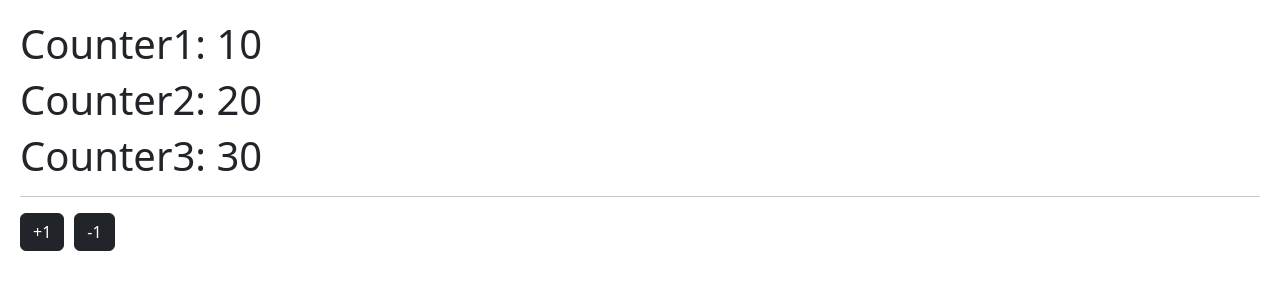
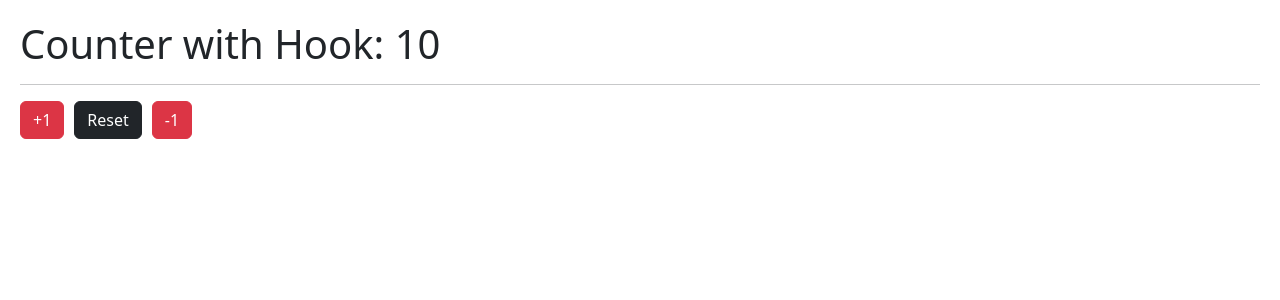
Before and after one commit to Fercho63036/HooksApp, a React (Vite) app: page / in a window 1280 px wide. Shown: the top 300 px of the page. Built offline with nearby package versions, Linux system fonts and the light colour scheme.

Commit message:
useCounter - CustomHook

```diff
--- /dev/null
+++ b/src/01-useState/CounterWithCustomHook.jsx
@@ -0,0 +1,18 @@
+import { useCounter } from "../hook/useCounter"
+
+export const CounterWithCustomHook = () => {
+
+    const { counter } = useCounter();
+
+return (
+    <>
+        <h1> Counter with Hook: { counter } </h1>
+        <hr />
+
+        <button type="button" class="btn btn-danger"> +1 </button>
+        <button type="button" class="btn btn-dark"> Reset </button>
+        <button type="button" class="btn btn-danger"> -1 </button>
+
+    </>
+  )
+}
--- /dev/null
+++ b/src/hook/useCounter.js
@@ -0,0 +1,10 @@
+import { useState } from "react"
+
+export const useCounter = ( initialValue = 10 ) => {
+
+    const [ counter, setCounter ] = useState( initialValue )
+
+    return {
+        counter,
+    }
+}
--- a/src/main.jsx
+++ b/src/main.jsx
@@ -2,12 +2,13 @@ import React from 'react'
 import ReactDOM from 'react-dom/client'
 
 // import { HooksApp } from './HooksApp'
-import { CounterApp } from './01-useState/CounterApp'
+// import { CounterApp } from './01-useState/CounterApp'
+import { CounterWithCustomHook } from './01-useState/CounterWithCustomHook'
 
 import './index.css'
 
 ReactDOM.createRoot(document.getElementById('root')).render(
   <React.StrictMode>
-    <CounterApp />
+    <CounterWithCustomHook />
   </React.StrictMode>,
 )
```
